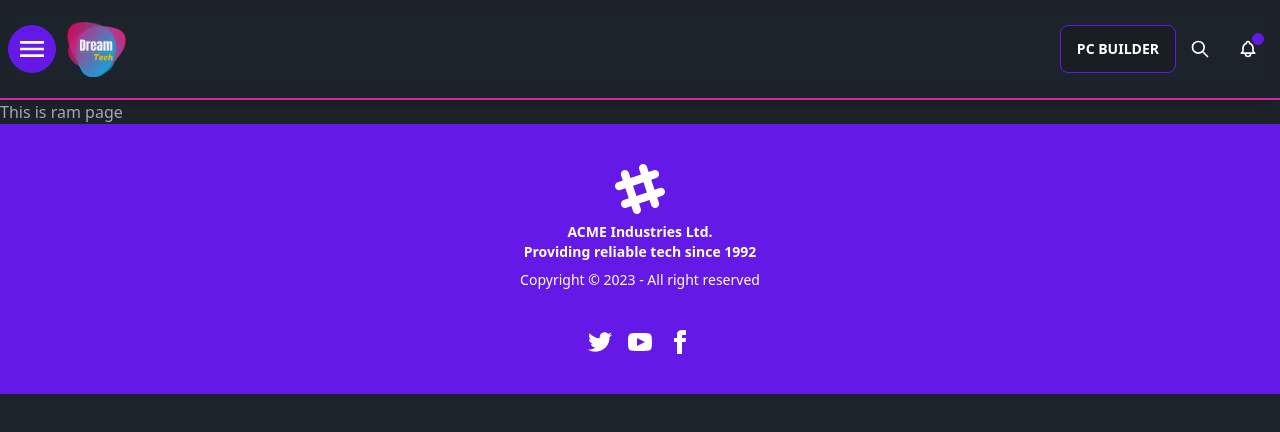
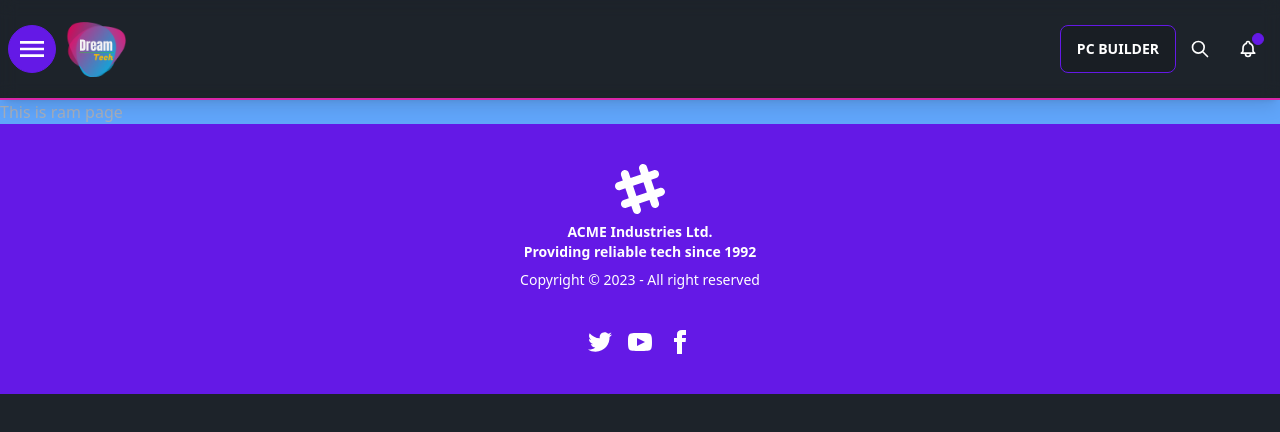
Before and after one commit to abir14016/dream-tech, a Next.js app: page /ram in a window 1280 px wide. Shown: the top 432 px of the page. Built offline with nearby package versions, Linux system fonts and the light colour scheme.

Commit message:
design of ram page

```diff
--- a/src/pages/ram.js
+++ b/src/pages/ram.js
@@ -2,7 +2,7 @@ import React from 'react';
 
 const RamPage = () => {
     return (
-        <div>
+        <div className='bg-blue-400'>
             <h2>This is ram page</h2>
         </div>
     );
```
